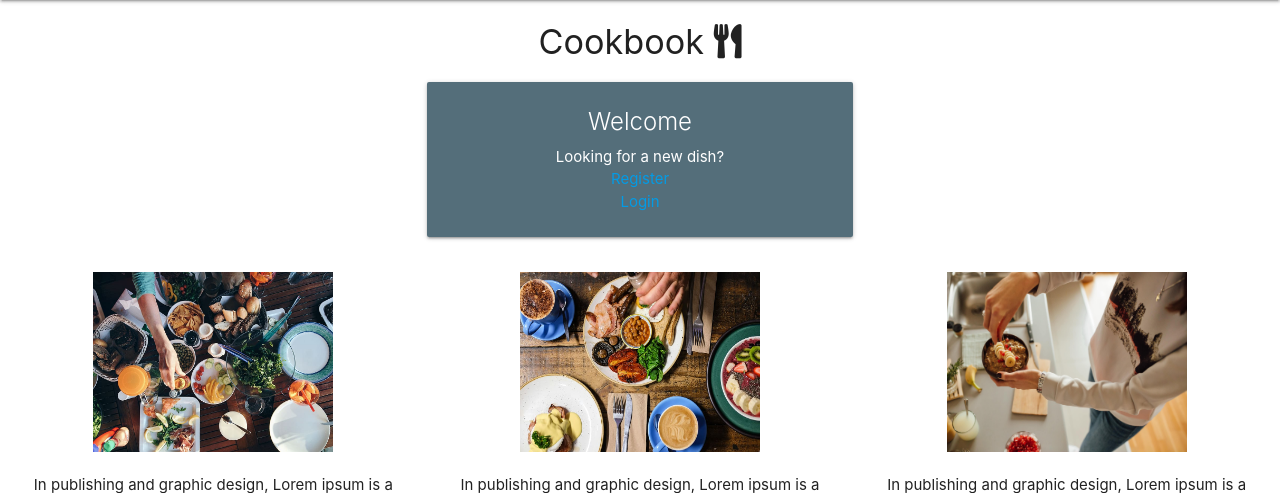
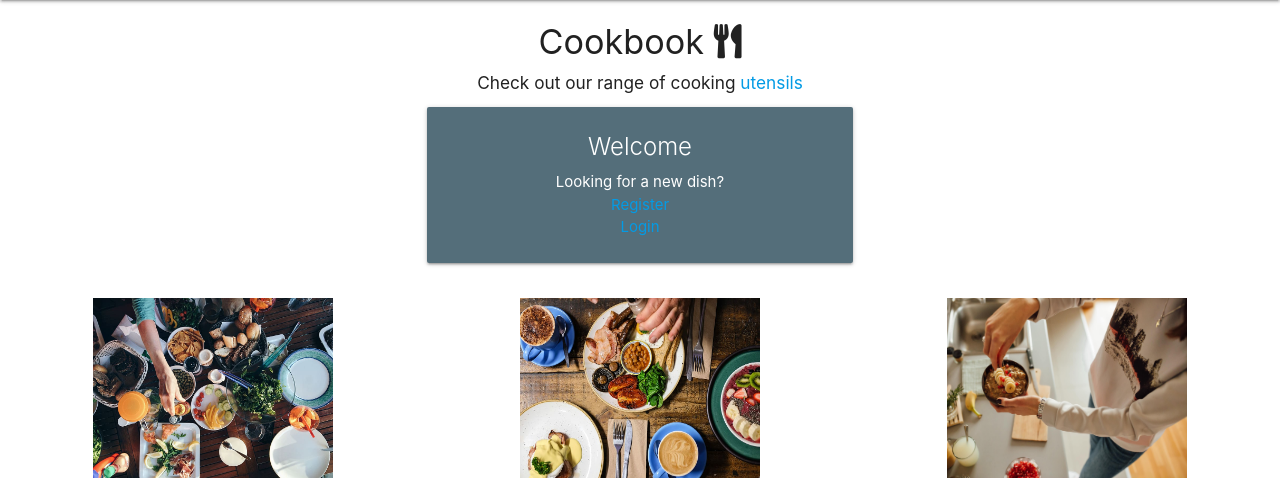
Before and after one commit to Code-Institute-Submissions/cmd-source-MS3-Dishes_OctResub, a Flask app: page / in a window 1280 px wide. Shown: the part 64-557 px from the top of the page. Run offline with Flask 2, Linux system fonts and the light colour scheme; some libraries are stand-ins or nearby versions.

```diff
--- a/static/css/style.css
+++ b/static/css/style.css
@@ -1,6 +1,10 @@
 
 
 #mainheading {
+    text-align: center;
+}
+
+div h6 {
     text-align: center;
 }
 
--- a/templates/home.html
+++ b/templates/home.html
@@ -9,6 +9,7 @@
 
 <div class=container>
   <h4 id="mainheading">Cookbook <i class="fas fa-utensils"></i></h4>
+  <h6>Check out our range of cooking <a href="{{ url_for('utensils') }}">utensils</a></h6>
 
   <div class="row">
     <div class="col s8 m6 s12 offset-m3">
```
Also changed, not shown: README.md.
